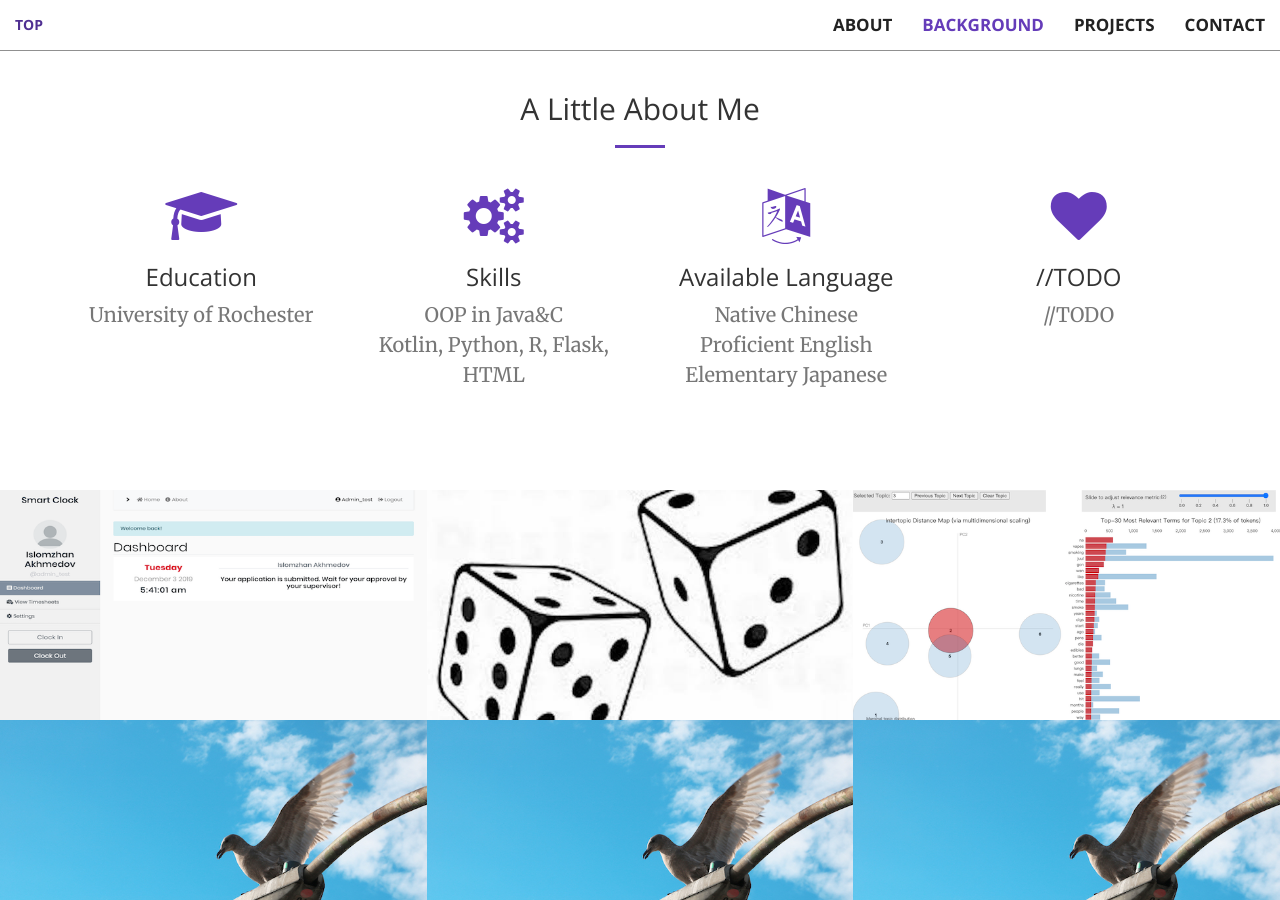
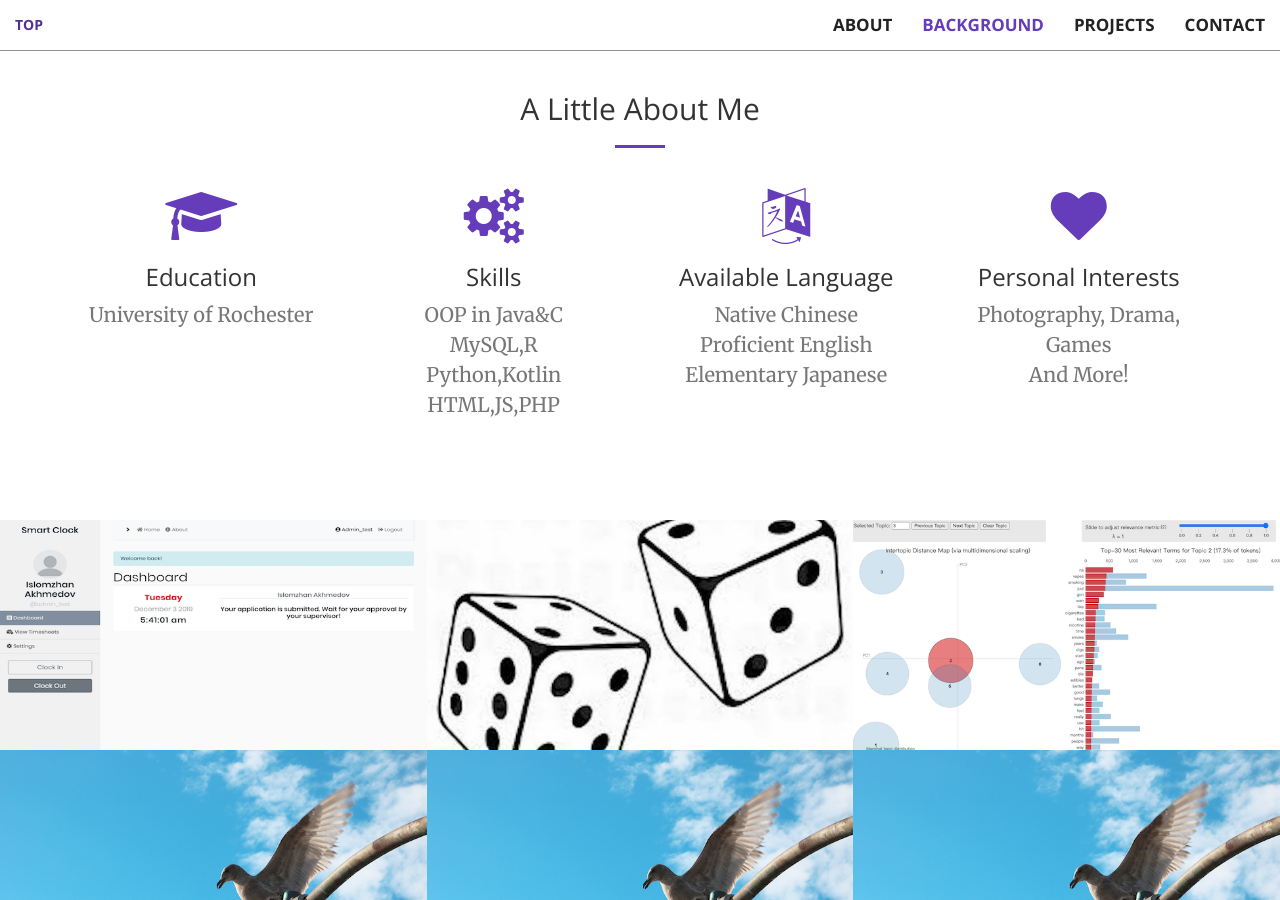
Before and after one commit to o0BB0o/o0BB0o.github.io, a Jekyll site: the page built from index.html, in a window 1280 px wide and 900 px high, scrolled down 1644 px. Built offline with Jekyll 4.4.1, drawn with Linux system fonts in a browser that asks for light colours.

Commit message:
Update services.html

```diff
--- a/_includes/services.html
+++ b/_includes/services.html
@@ -21,7 +21,9 @@
                     <i class="fa fa-4x fa-gears wow bounceIn text-primary" data-wow-delay=".1s"></i>
                     <h3>Skills</h3>
                     <p class="text-muted">OOP in Java&C</p>
-                    <p class="text-muted">Kotlin, Python, R, Flask, HTML</p>
+                    <p class="text-muted">MySQL,R</p>
+                    <p class="text-muted">Python,Kotlin</p>
+                    <p class="text-muted">HTML,JS,PHP</p>
                 </div>
             </div>
             <div class="col-lg-3 col-md-6 text-center">
@@ -36,8 +38,9 @@
             <div class="col-lg-3 col-md-6 text-center">
                 <div class="service-box">
                     <i class="fa fa-4x fa-heart wow bounceIn text-primary" data-wow-delay=".3s"></i>
-                    <h3>//TODO</h3>
-                    <p class="text-muted">//TODO</p>
+                    <h3>Personal Interests</h3>
+                    <p class="text-muted">Photography, Drama, Games</p>
+                    <p class="text-muted">And More!</p>
                 </div>
             </div>
         </div>
```
